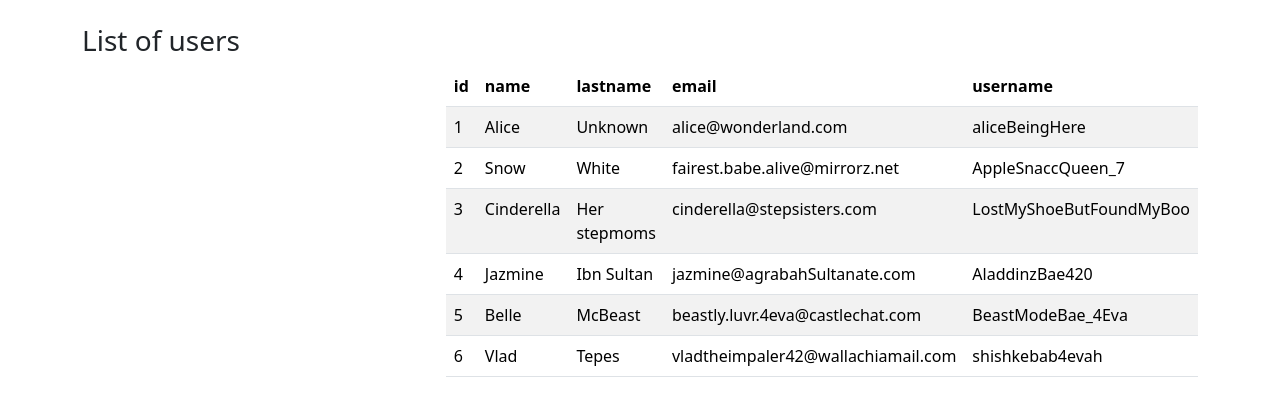
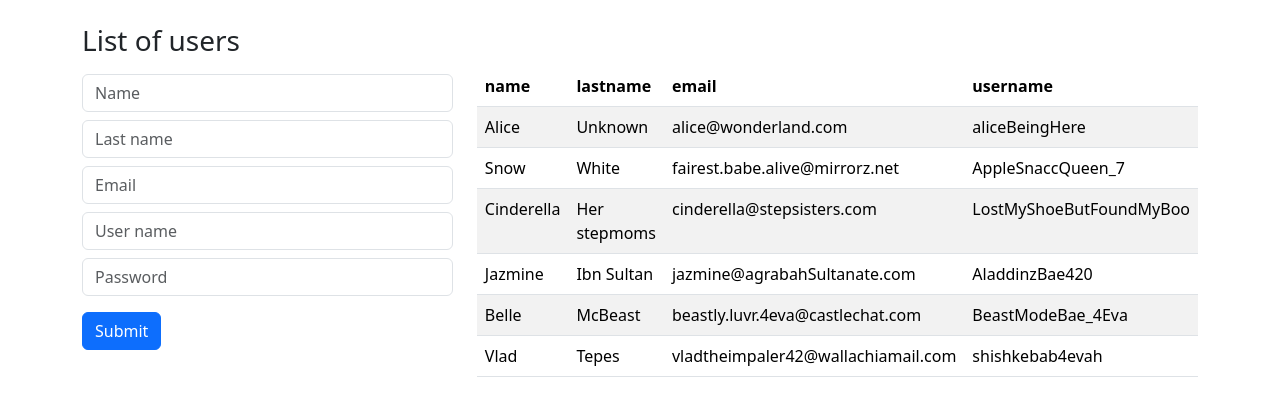
Before and after one commit to SerBro42/5-user-app, an Angular app: page / in a window 1280 px wide. Shown: the top 416 px of the page. Built offline with nearby package versions, Linux system fonts and the light colour scheme.

Commit message:
Form fields

```diff
--- a/src/app/components/form-user/form-user.html
+++ b/src/app/components/form-user/form-user.html
@@ -1,2 +1,46 @@
 
-<form (ngSubmit)="onSubmit()"></form>
+<form (ngSubmit)="onSubmit()">
+
+  <div>
+    <input
+    placeholder="Name"
+    name="name"
+    [(ngModel)] = "user.name"
+    class="form-control my-2">
+  </div>
+  <div>
+    <input
+    placeholder="Last name"
+    name="lastName"
+    [(ngModel)] = "user.lastName"
+    class="form-control my-2">
+  </div>
+    <div>
+    <input
+    placeholder="Email"
+    name="email"
+    [(ngModel)] = "user.email"
+    class="form-control my-2">
+  </div>
+  <div>
+    <input
+    placeholder="User name"
+    name="username"
+    [(ngModel)] = "user.username"
+    class="form-control my-2">
+  </div>
+  <div>
+    <input
+    placeholder="Password"
+    name="password"
+    type="password"
+    [(ngModel)] = "user.password"
+    class="form-control my-2">
+  </div>
+  <div>
+    <button type="submit" class="btn btn-primary my-2">
+      Submit
+    </button>
+  </div>
+
+</form>
--- a/src/app/components/form-user/form-user.ts
+++ b/src/app/components/form-user/form-user.ts
@@ -1,10 +1,12 @@
 import { Component, EventEmitter, Output } from '@angular/core';
 import { FormsModule } from '@angular/forms';
 import { User } from '../../models/user';
+import { CommonModule } from '@angular/common';
 
 @Component({
   selector: 'form-user',
-  imports: [FormsModule],
+  imports: [FormsModule, CommonModule],
+  standalone: true,
   templateUrl: './form-user.html'
 })
 export class FormUserComponent {
--- a/src/app/components/user-app.ts
+++ b/src/app/components/user-app.ts
@@ -24,6 +24,6 @@ export class UserAppComponent implements OnInit{
 
   //We add to the existing users array the new user that we pass in
   addUser(user: User) {
-    this.users = [... this.users, {... user}];
+    this.users = [... this.users, {... user, id: new Date().getTime() }];
   }
 }
--- a/src/app/components/user/user.html
+++ b/src/app/components/user/user.html
@@ -4,7 +4,7 @@
 <table class="table table-hover table-striped">
   <thead>
     <tr>
-      <th>id</th>
+<!--  <th>id</th> -->
       <th>name</th>
       <th>lastname</th>
       <th>email</th>
@@ -14,7 +14,7 @@
   <tbody>
     @for (user of users; track $index) {
     <tr>
-      <td> {{user.id}} </td>
+      <!-- <td> {{user.id}} </td> -->
       <td> {{user.name}} </td>
       <td> {{user.lastName}} </td>
       <td> {{user.email}} </td>
```
